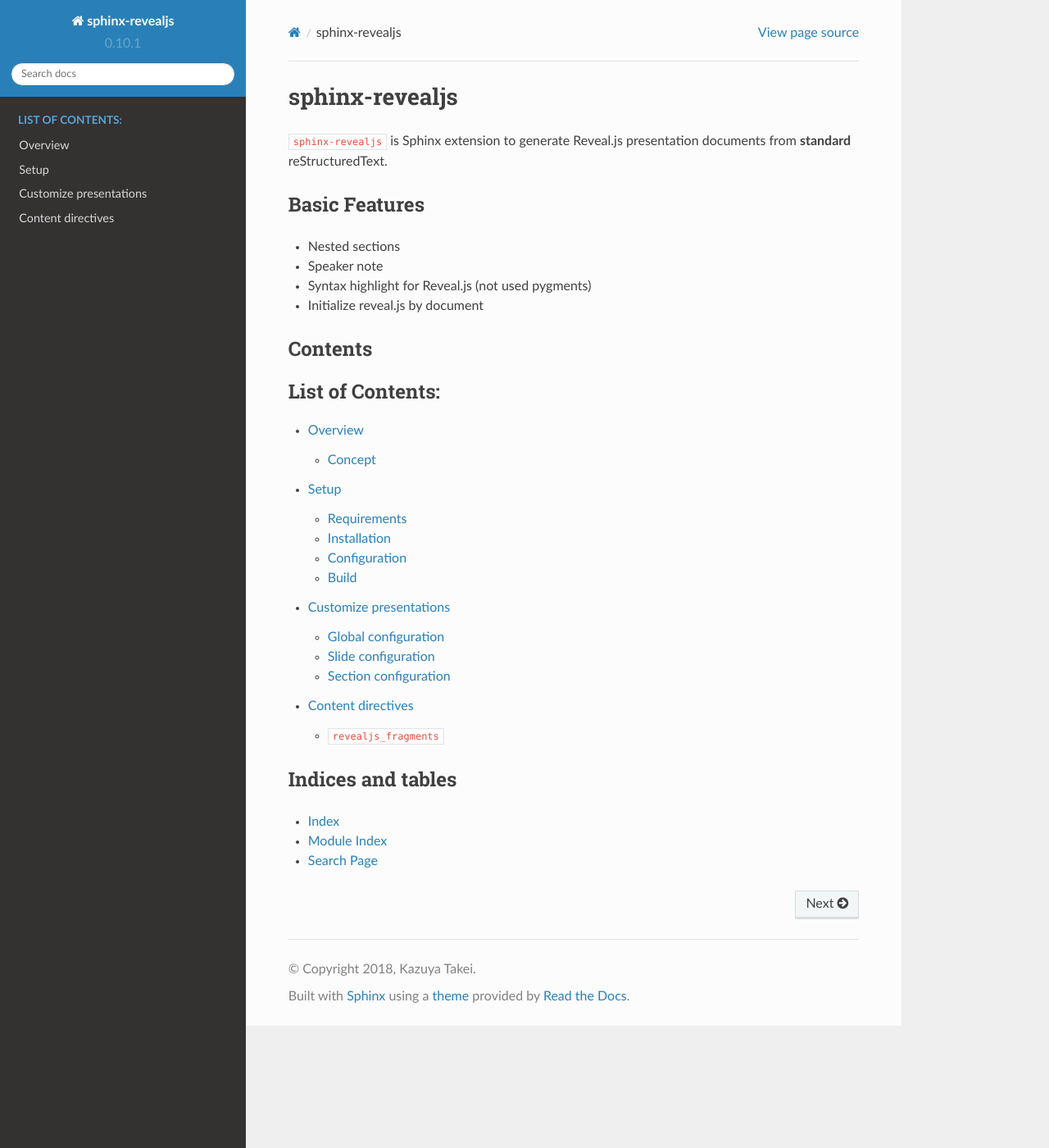
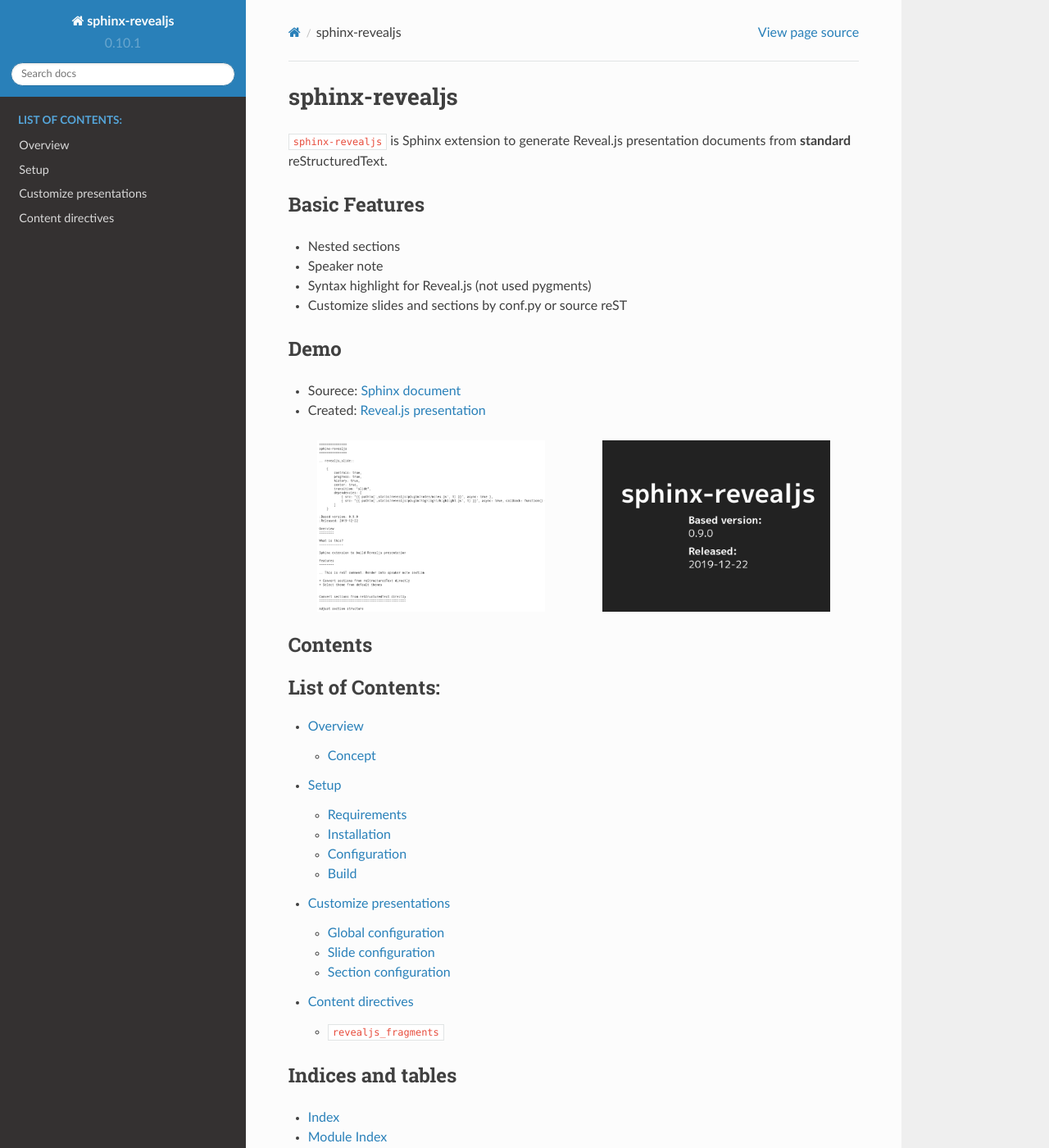
Before and after one commit to attakei/sphinx-revealjs, a Sphinx documentation site: the page built from docs/index.rst, in a window 1280 px wide and 1400 px high. Shown: the whole window at 82% size. Built offline with Sphinx 7.4.7 and the Read the Docs theme 2.0.0, drawn with Linux system fonts in a browser that asks for light colours.

Commit message:
Update first impression from document

```diff
--- /dev/null
+++ b/docs/_static/custom.css
@@ -0,0 +1,14 @@
+div.flex {
+    display: -webkit-flex;
+    display: flex;
+}
+div.flex > div.half {
+    width: 50%;
+    padding-left: 5%;
+    padding-right: 5%;
+    -webkit-flex: 1;
+    flex: 1;
+}
+div.flex > div.half > div.figure > img {
+    border: 1px black solid;
+}
--- a/docs/conf.py
+++ b/docs/conf.py
@@ -29,6 +29,7 @@
 # -- Options for HTML output -------------------------------------------------
 html_theme = "sphinx_rtd_theme"
 html_static_path = ["_static"]
+html_css_files = ["custom.css"]
 
 # -- Options for HTMLHelp output ---------------------------------------------
 htmlhelp_basename = "sphinx-revealjsdoc"
--- a/docs/index.rst
+++ b/docs/index.rst
@@ -12,7 +12,25 @@
 * Nested sections
 * Speaker note
 * Syntax highlight for Reveal.js (not used pygments)
-* Initialize reveal.js by document
+* Customize slides and sections by conf.py or source reST
+
+Demo
+====
+
+* Sourece: `Sphinx document <https://github.com/attakei/sphinx-revealjs/tree/master/demo>`_
+* Created: `Reveal.js presentation <https://attakei.github.io/sphinx-revealjs/>`_
+
+.. container:: flex
+
+  .. container:: half
+
+    .. figure:: _static/screenshot-sphinx.png
+        :alt: Screenshot of source Sphinx doc
+
+  .. container:: half
+
+    .. figure:: _static/screenshot-revealjs.png
+        :alt: Screenshot of Reveal.js slide
 
 Contents
 ========
```
Also changed, not shown: docs/_static/screenshot-revealjs.png (added), docs/_static/screenshot-sphinx.png (added).
